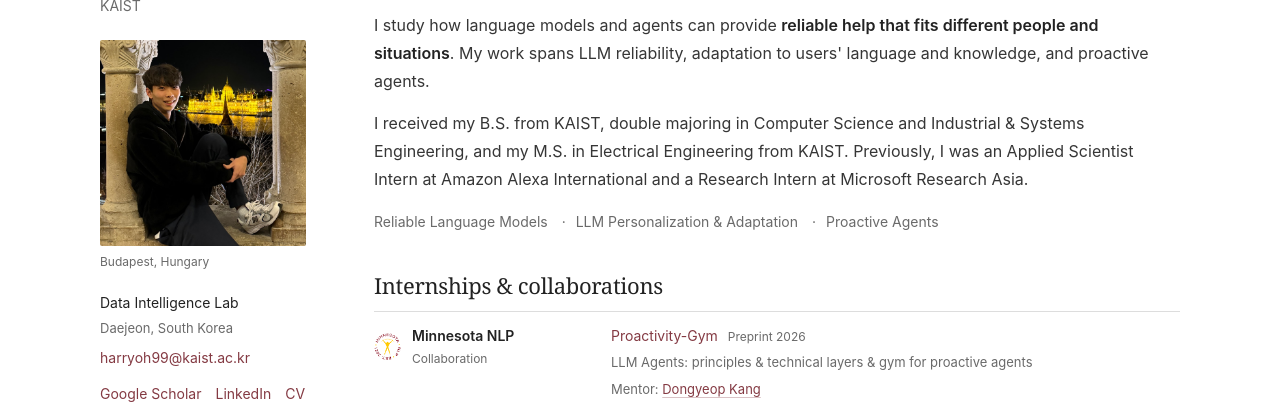
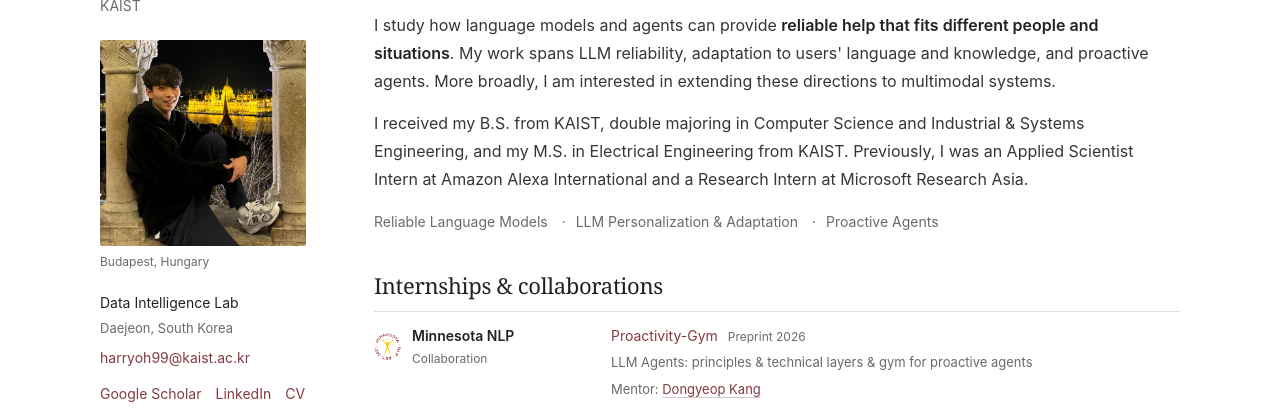
Before and after one commit to harryoh99/harryoh99, a plain HTML site: page index.html in a window 1280 px wide. Shown: the part 145-555 px from the top of the page. Drawn offline with Linux system fonts and the light colour scheme.

Commit message:
addition

```diff
--- a/content.js
+++ b/content.js
@@ -1,7 +1,7 @@
 /* editor.html에서 수정하고 저장한 내용입니다. */
 window.SITE = {
   "meta": {
-    "title": "Jio Oh · KAIST",
+    "title": "Jio Oh",
     "description": "Jio Oh, PhD candidate at KAIST. Research in reliable language models, LLM personalization and adaptation, and proactive agents.",
     "url": "https://harryoh99.github.io/",
     "updated": "October 2026"
@@ -90,7 +90,7 @@ window.SITE = {
     ],
     "biography": [
       "I am a <strong>PhD candidate at KAIST</strong>, advised by <a href=\"https://sites.google.com/view/whanglab/professor\">Prof. Steven Euijong Whang</a> in  <strong>Data Intelligence Lab</strong>.",
-      "I study how language models and agents can provide <strong>reliable help that fits different people and situations</strong>. My work spans LLM reliability, adaptation to users' language and knowledge, and proactive agents.",
+      "I study how language models and agents can provide <strong>reliable help that fits different people and situations</strong>. My work spans LLM reliability, adaptation to users' language and knowledge, and proactive agents. More broadly, I am interested in extending these directions to multimodal systems.",
       "I received my B.S. from KAIST, double majoring in Computer Science and Industrial &amp; Systems Engineering, and my M.S. in Electrical Engineering from KAIST. Previously, I was an Applied Scientist Intern at Amazon Alexa International and a Research Intern at Microsoft Research Asia."
     ],
     "links": [
```
Also changed, not shown: index.html (+1 -1 lines).
